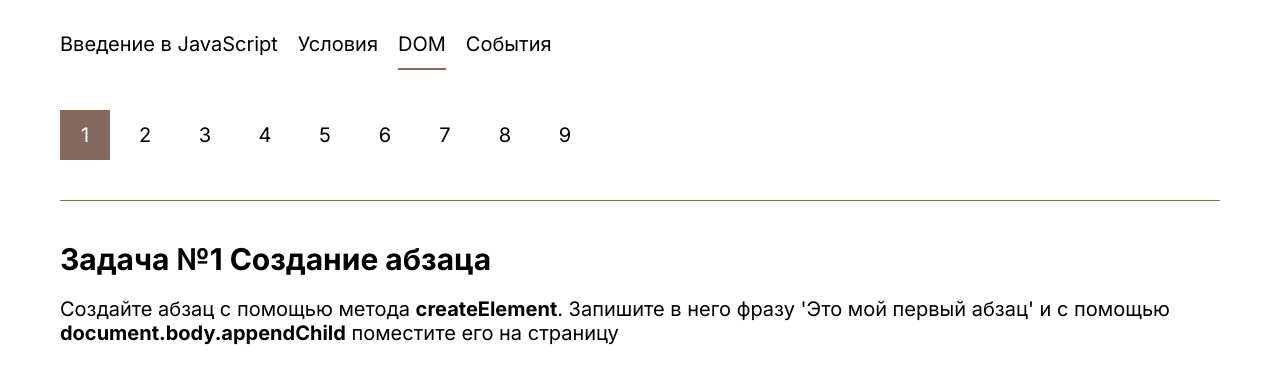
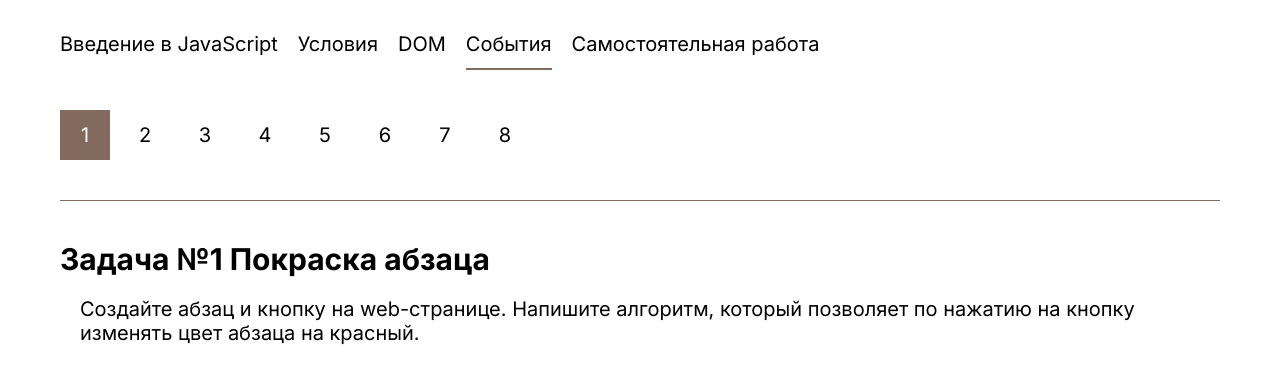
Before and after one commit to odinkeane/web-developer, a plain HTML site: page task21/index.html in a window 1280 px wide. Drawn offline with nearby package versions, Linux system fonts and the light colour scheme.

Commit message:
Add files via upload

```diff
--- a/task21/script.js
+++ b/task21/script.js
@@ -39,5 +39,5 @@ window.addEventListener('load', async () => {
     for (let lesson of Object.keys(lessons)) {
         nav.innerHTML += `<button onClick='setCurrentLesson(this)'>${lesson}</button>`;
     }
-    setCurrentLesson(nav.children[2])
+    setCurrentLesson(nav.children[3])
 })
--- a/task21/style.css
+++ b/task21/style.css
@@ -70,3 +70,14 @@ h2{
     border-top: 1px solid #826A5F;
     padding-top: 2rem;
 }
+
+
+ul{
+    margin-left: 2rem;
+    margin-top: 1rem;
+    margin-bottom: 1rem;
+}
+
+p{
+    margin: 1rem;
+}
--- a/task21/task.json
+++ b/task21/task.json
@@ -22,7 +22,7 @@
             "# Задача №9 Високосный год\n Пользователь вводит год. Проверить, является ли он високосным, и вывести соответствующее сообщение.",
             "# Задача №10 Конвертер температуры\n Пользователь вводит температуру в градусах Цельсия. Предложить выбор: конвертировать в Фаренгейты или Кельвины. Вывести результат.",
             "# Задача №11 Подписка на рассылку\n Пользователю предлагается подписаться на рассылку. Спросить его: 'Хотите подписаться на нашу рассылку?'. Если пользователь подтверждает, вывести 'Спасибо за подписку!', иначе — 'Подписка отменена'.",
-            "# Задача №12 Переход на другой сайт\n Пользователь хочет перейти на другой сайт. Спросить его: 'Вы хотите покинуть эту страницу?'. Если пользователь подтверждает, перенаправить его на другой сайт (используя `window.location`), иначе вывести 'Переход отменен'.",
+            "# Задача №12 Переход на другой сайт\n Пользователь хочет перейти на другой сайт. Спросить его: 'Вы хотите покинуть эту страницу?'. Если пользователь подтверждает, перенаправить его на другой сайт (используя **window.location**), иначе вывести 'Переход отменен'.",
             "# Задача №13 Сумма цифр\n Пользователь вводит шестизначное число. Проверьте, что сумма первых трех цифр равняется сумме вторых трех цифр. Если это так - выведите 'Сумма совпадает', в противном случае выведите 'Сумма отличается'. Предусмотрите то, что количество цифр должно быть точно равно 6. Если цифр больше или меньше, то выведите сообщение 'Неправильный ввод'.",
             "# Задача №14 Последний символ\n Пользователь вводит какое-либо слово. Получите его последнюю букву. Если слово заканчивается на мягкий знак, то получите предпоследнюю букву. Если при вводе пустая строка, то выведите 'Пользователь ничего не ввел'.",
             "# Задача №15 Викторина\n Создайте викторину, состояющую из 5 вопросов. Вопросы можете придумать на свое усмотрение. В конце викторины выведите результат и одну из следующих подписей: **5/5! Круто!**, **4/5! Хорошо!**, **3/5! Неплохо**. Если оценка ниже, то просто выводить полученный результат."
@@ -48,6 +48,20 @@
             "# Задача №6 Создайте 30 абзацев на странице. По нажатию на кнопку удаляйте первый встреченный абзац. Если абзацев больше не осталось, то с помощью **alert** выводите сообщение '**Абзацев больше нет**'",
             "# Задача №7. Вопрос \n Создайте блок, в котором есть заголовок, поле для ввода текста и кнопка. В заголовке должен быть какой-либо вопрос (например, в каком году был основан Санкт-Петербург?). Если ответ правильный, то границы блока должны окраситься в зеленый и внизу блока должна вывестись информация: 'правильно'. Если же ответ неправильный, то граница окрашивается в красный и выводится количество оставшихся попыток (по умолчанию их 5). \n ## Пример \n Пример можно посмотреть по ссылке: \n #### https://odinkeane.github.io/web-developer/4-7.gif ",
             "# Задача №8. Заметки \n Создайте страницу с заметками. Изначально на странице заметок нет. Для их создания используется блок, в котором находится input для названия заметки и text-area для ее описания. По нажатию на кнопку 'создать заметку' заметка должна создаваться но только в том случае, если оба поля (input и textarea) заполнены. Для каждой заметки предусмотрите функционал, который позволит удалить ее со страницы по нажатию на соответствующую кнопку. \n ## Пример \n Пример можно посмотреть по ссылке: \n #### https://odinkeane.github.io/web-developer/4-8.gif "
+        ],
+        "Самостоятельная работа" : [
+            "# Задача №1 \n Создайте тег **div** с помощью JavaScript. Зададте ему класс **layout**. В классе **layout** прописать следующие свойства: \n - внешний отступ - **16px** \n - внутренний отступ - **16px**\n - минимальная ширина - **300px**\n - тень смещена на **2px** вправо и вниз, размыта на **6px** и имеет цвет **rgba(0, 0, 0, 0.2)**",
+            "# Задача №2 \n Создайте HTML-документ с элементом *`<p id='text'>Привет, мир!</p>`*. \n\n Напишите **JavaScript**-код, который изменит текст внутри этого элемента на *Добро пожаловать!*.",
+            "# Задача №3 \n Создайте HTML-документ с пустым *`<div id='container'></div>`*. \n\nНапишите JavaScript-код, который добавит новый элемент `<p>` с текстом *'Это новый элемент'* внутрь этого *`<div>`*.",
+            "# Задача №4 \n Создайте HTML-документ с элементом *`<p id='style-me'>Измените мой стиль!</p>`*. \n\n Напишите JavaScript-код, который изменит цвет текста на красный и размер шрифта на **`20px`**.",
+            "# Задача №5 \n Создайте HTML-документ с кнопкой *`<button id='click-me'>Нажми меня</button>`*. \n\n Напишите JavaScript-код, который добавит обработчик события на клик по этой кнопке, чтобы при нажатии выводилось сообщение *'Кнопка нажата!'* в консоль или с помощью **alert**.",
+            "# Задача №6 \n Создайте HTML-документ с элементом `<div id='toggle-me' class='red'></div>` и двумя кнопками: `<button id='toggle-red'>Красный</button>` и `<button id='toggle-blue'>Синий</button>`. Напишите JavaScript-код, который будет переключать класс элемента между **red** и **blue** при нажатии на соответствующую кнопку. В классе **red**  текст и границы должны быть красного цвета. Соответственно, в классе **blue** они должны быть синими. У самого div элемента должны быть следующие параметры \n - внешний отступ - **16px** \n - внутренний отступ - **16px** \n - тень смещена на **2px** вправо и вниз, размыта на **6px** и имеет цвет **rgba(0, 0, 0, 0.2)**",
+            "# Задача №7 \n Создайте HTML-документ с элементом *`<div id='animate-me' style='width: 100px; height: 100px; background-color: red;'></div>`*. \n\n Напишите JavaScript-код, который будет плавно увеличивать ширину элемента до 300px при нажатии на кнопку *`<button id='animate-btn'>Анимировать</button>`*.",
+            "# Задача №8 \n Создайте HTML-документ с кнопкой *`<button id='click-counter'>Кликни меня</button>`* и элементом *`<p id='click-count'>Количество кликов: 0</p>`*. \n\n Напишите JavaScript-код, который будет считать количество кликов по кнопке и обновлять текст в элементе *`#click-count`*.",
+            "# Задача №9 \n Создайте HTML-документ с полем ввода *`<input type='text' id='text-input' placeholder='Введите текст'>`* и кнопкой *`<button id='check-length'>Проверить длину</button>`*. Напишите JavaScript-код, который при нажатии на кнопку проверяет длину введенного текста. Если длина больше 10 символов, выведите сообщение **'Текст слишком длинный'**, иначе выведите **'Текст подходящей длины'**.",
+            "# Задача №10 \n Создайте HTML-документ с элементом *`<p id='time-message'></p>`*. \n Напишите JavaScript-код, который в зависимости от текущего времени суток будет отображать разные сообщения:\n - Если время с 6:00 до 12:00, выведите 'Доброе утро!'\n - Если время с 12:00 до 18:00, выведите 'Добрый день!'\n - Если время с 18:00 до 00:00, выведите 'Добрый вечер!'\n - Если время с 00:00 до 6:00, выведите 'Доброй ночи!' \n\n Для получения данных о текущем времени (часе) используйте \n\n *const now = new Date().getHours()`*",
+            "# Задача №11 \n Создайте HTML-документ с полем ввода `<input type='password' id='password-input' placeholder='Введите пароль'>` и кнопкой `<button id='check-password'>Проверить пароль</button>`. Напишите JavaScript-код, который при нажатии на кнопку проверяет, соответствует ли пароль следующим условиям: \n - Длина пароля не менее 8 символов. \n - Пароль содержит хотя бы одну цифру. \n - Пароль содержит хотя бы одну заглавную букву. \n Если пароль соответствует всем условиям, выведите **'Пароль надежный'**, иначе выведите **'Пароль ненадежный'**. \n\n Для проверки на заглавную букву можете использовать: \n\n *`const hasUpperCase = /[A-Z]/.test(data)`* \n\n В `hasUpperCase` запишется `true`, если есть хотя бы одна заглавная буква.",
+            "# Задача №12 \n Создайте форму для регистрации по [примеру](https://www.figma.com/design/5PGOP9aIlrd070kpZXSAGt/%D0%A3%D1%80%D0%BE%D0%BA-%E2%84%9625.-%D0%A1%D0%B0%D0%BC%D0%BE%D1%81%D1%82%D0%BE%D1%8F%D1%82%D0%B5%D0%BB%D1%8C%D0%BD%D0%B0%D1%8F-%D1%80%D0%B0%D0%B1%D0%BE%D1%82%D0%B0?node-id=1-1454&t=tptZRjGurmCV6VIp-0): \n\n При нажатии на кнопку регистрацию предусмотрите следующее: \n - оба поля должны быть заполнены \n - пароль должен содержать не менее 8 символов, в которых должна быть как минимум одна цифра и одна заглавная буква \n - по нажатию на картинку глаза пароль либо должен показываться, либо убираться (для этого нужно переключать тип с text на password и наоборот) \n При несоответствии одного из критериев пароля, должны выводиться соответствующие надписи \n\n Пример можно посмотреть [здесь](https://odinkeane.github.io/web-developer/task21/task12/)"
         ]
     }
 }
```
